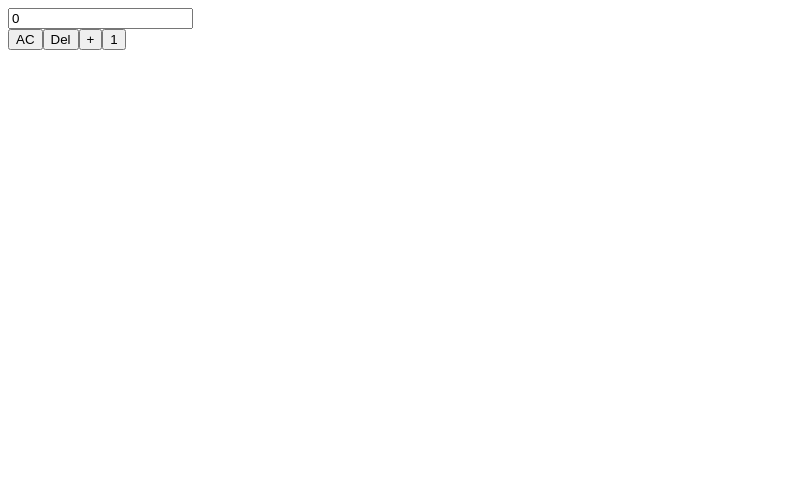
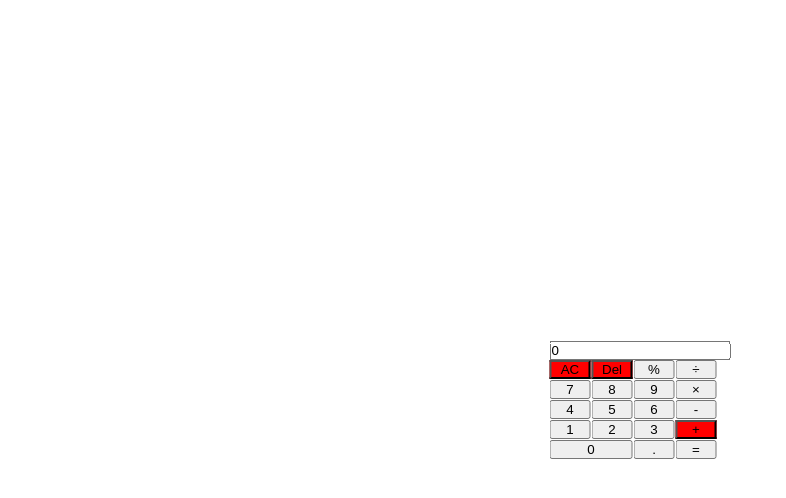
Before and after one commit to BadhonKumarRoy/React-Calculator, a React app: page / in a window 1280 px wide. Shown: the top 498 px of the page, without its empty margins (0-786 px from the left). Built offline with nearby package versions, Linux system fonts and the light colour scheme; the HTML template or start-up script is replaced by a standard one.

Commit message:
Added css, and some functionality to calculator

```diff
--- a/src/calculator.jsx
+++ b/src/calculator.jsx
@@ -1,32 +1,133 @@
 import React, { useState } from "react";
+
+import "./styles/calculator.css";
 
 const Calculator = () => {
   const [display, setDisplay] = useState("0");
+  // const [operand, setOperand] = useState(null);
+  const [lastInput, setLastInput] = useState("");
+  const [expression, setExpression] = useState("");
+  // const operators = ["+", "-", "*", "/", ".", "%"];
+
   const inputDigit = (digit) => {
     setDisplay(display === "0" ? digit : display + digit);
+    setExpression(expression + digit);
+    setLastInput("number");
+  };
+
+  const inputOperator = (operator) => {
+    if (lastInput === "operator") {
+      return;
+    }
+    setDisplay(display + operator);
+    setExpression(expression + operator);
+    setLastInput("operator");
+  };
+
+  const performOperation = () => {
+    try {
+      const result = eval(expression);
+      setDisplay(result.toString());
+      setExpression(result.toString());
+      setLastInput("number");
+    }
+    catch {
+      setDisplay("Error");
+      setExpression("");
+      setLastInput("");
+    }
+  };
+
+  const del = () => {
+    if(display == "0") return;
+    if(display.length === 1) {
+      setDisplay("0");
+      setExpression("");
+      setLastInput("");
+      return;
+    }
+    if (lastInput === "operator") {
+      setLastInput("number");
+    }
+    setDisplay(display.slice(0, -1));
   };
   const clearDisplay = () => {
     setDisplay("0");
+    setExpression("");
+    setLastInput("");
   };
 
   return (
     <div className="calculator">
-      <div className="display">
+      <div className="calculator-display">
         <input id="display" readOnly value={display} />
+      </div>
       <div id="keys">
-          <button id="functions" onClick={clearDisplay}>
+        {/* row1 */}
+        <button id="works" onClick={clearDisplay}>
           AC
         </button>
-          <button id="functions" onClick={() => setDisplay(display.slice(0, -1))}>
+        <button
+          id="works"
+          onClick={() => {
+            del();
+          }}
+        >
           Del
         </button>
-          <button id="operator" onClick={() => inputDigit("+")}>
-            +
+        <button id="operator" onClick={() => inputOperator("%")}>
+          %
         </button>
+        <button id="operator" onClick={() => inputOperator("÷")}>
+          ÷
+        </button>
+        {/* row2 */}
+        <button id="number" onClick={() => inputDigit("7")}>
+          7
+        </button>
+        <button id="number" onClick={() => inputDigit("8")}>
+          8
+        </button>
+        <button id="number" onClick={() => inputDigit("9")}>
+          9
+        </button>
+        <button id="operator" onClick={() => inputOperator("×")}>
+          ×
+        </button>
+        {/* row3 */}
+        <button id="number" onClick={() => inputDigit("4")}>
+          4
+        </button>
+        <button id="number" onClick={() => inputDigit("5")}>
+          5
+        </button>
+        <button id="number" onClick={() => inputDigit("6")}>
+          6
+        </button>
+        <button id="operator" onClick={() => inputOperator("-")}>
+          -
+        </button>
+        {/* row4 */}
         <button id="number" onClick={() => inputDigit("1")}>
           1
         </button>
-        </div>
+        <button id="number" onClick={() => inputDigit("2")}>
+          2
+        </button>
+        <button id="number" onClick={() => inputDigit("3")}>
+          3
+        </button>
+        <button id="works" onClick={() => inputOperator("+")}>
+          +
+        </button>
+        {/* row5 */}
+        <button className="zero" onClick={() => inputDigit("0")}>
+          0
+        </button>
+        <button id="number" onClick={() => inputDigit(".")}>
+          .
+        </button>
+        <button id="function" onClick={() => performOperation()}>=</button>
       </div>
     </div>
   );
--- /dev/null
+++ b/src/styles/calculator.css
@@ -0,0 +1,24 @@
+* {
+  box-sizing: border-box;
+  margin: 0;
+  padding: 0;
+}
+
+.calculator {
+    position: absolute;
+    top: 50%;
+    left: 50%;
+    transform: translate(-50%, -50%);
+}
+#works{
+    background-color: red;
+}
+#keys {
+  display: grid;
+  grid-template-columns: repeat(4, 1fr);
+  gap: 1px;
+  max-width: 167px;
+}
+#keys button.zero {
+  grid-column: span 2;
+}
```
Lines whose indentation alone changed are shown as unchanged.
